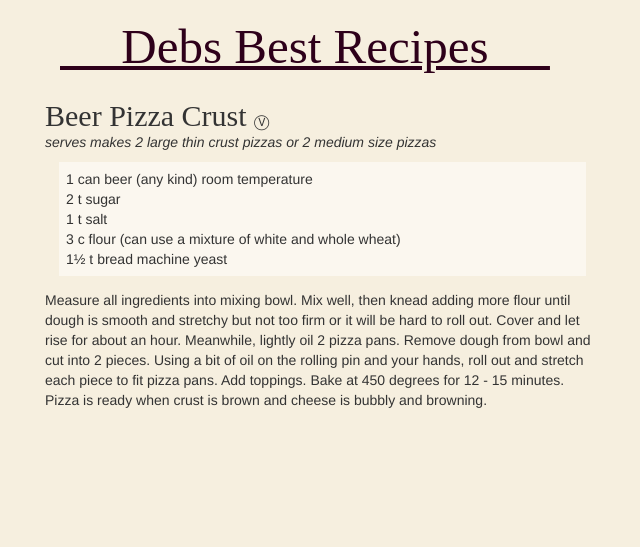
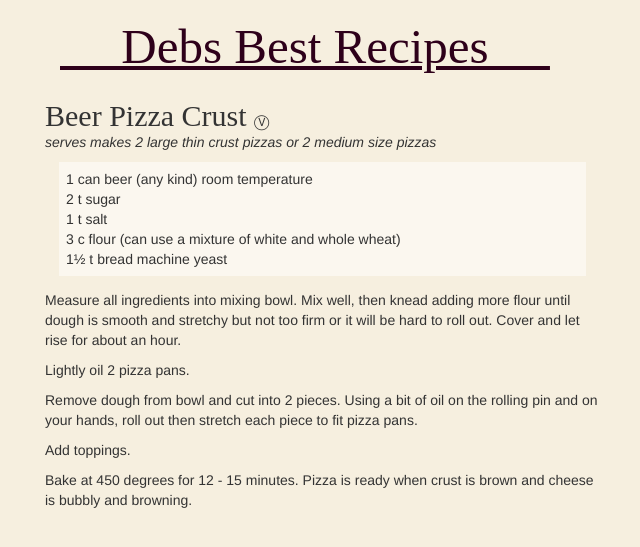
Before and after one commit to JonahBraun/debs-recipes, a Jekyll site: the page built from _posts/2024-07-24-beer-pizza-crust.md, in a window 1280 px wide. Shown: the top 547 px of the page, without its empty margins (10-650 px from the left). Built offline with Jekyll 4.4.1, drawn with Linux system fonts in a browser that asks for light colours; nearby versions of some CDN libraries; some web fonts are replaced; Markdown is read by kramdown in place of the engine named in the settings.

Commit message:
Update 2024-07-24-beer-pizza-crust.md

```diff
--- a/_posts/2024-07-24-beer-pizza-crust.md
+++ b/_posts/2024-07-24-beer-pizza-crust.md
@@ -14,7 +14,11 @@ serves: makes 2 large thin crust pizzas or 2 medium size pizzas
 
 Measure all ingredients into mixing bowl. Mix well, then knead adding more flour until dough is smooth and stretchy but not too firm or it will be hard to roll out.
 Cover and let rise for about an hour.
-Meanwhile, lightly oil 2 pizza pans.
-Remove dough from bowl and cut into 2 pieces. Using a bit of oil on the rolling pin and your hands, roll out and stretch each piece to fit pizza pans.
+
+Lightly oil 2 pizza pans.
+
+Remove dough from bowl and cut into 2 pieces. Using a bit of oil on the rolling pin and on your hands, roll out then stretch each piece to fit pizza pans.
+
 Add toppings.
+
 Bake at 450 degrees for 12 - 15 minutes. Pizza is ready when crust is brown and cheese is bubbly and browning.
```
